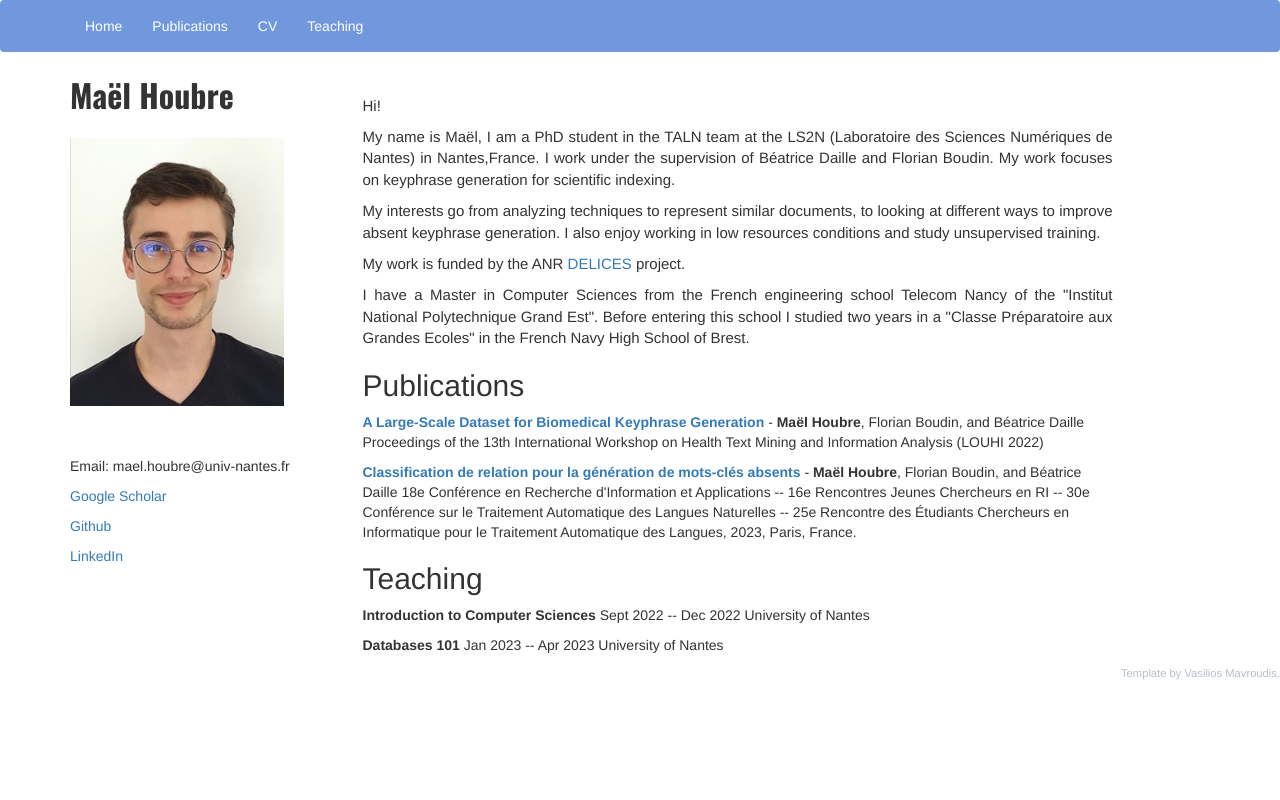
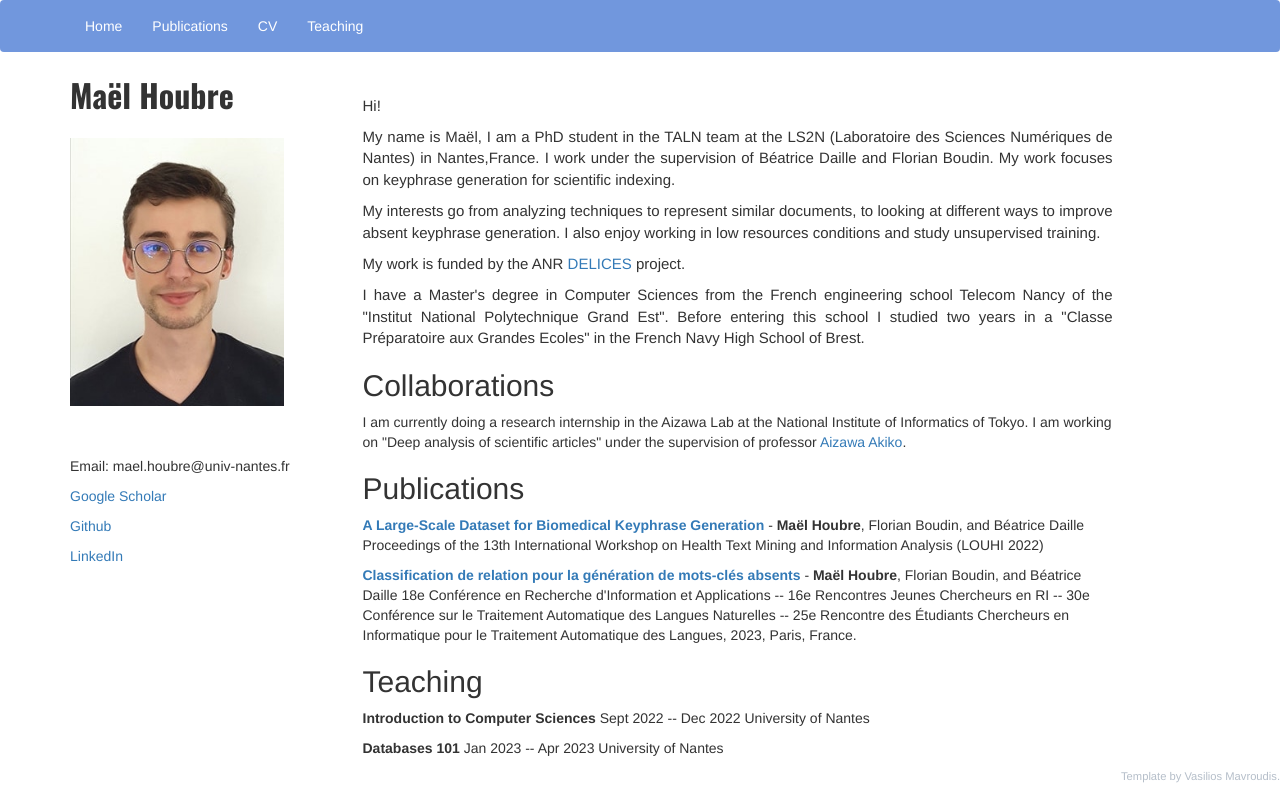
Before and after one commit to MHoubre/mhoubre.github.io, a plain HTML site: page index.html in a window 1280 px wide. Drawn offline with nearby package versions, Linux system fonts and the light colour scheme.

Commit message:
internship

```diff
--- a/index.html
+++ b/index.html
@@ -51,9 +51,15 @@
 
                   <p> My interests go from analyzing techniques to represent similar documents, to looking at different ways to improve absent keyphrase generation. I also enjoy working in low resources conditions and study unsupervised training.</p>
 
-                  <p>My work is funded by the ANR <a href=https://vpge.stanford.edu/fellowships-funding/sgf/details> DELICES </a>project.</p>
-                  <p> I have a Master in Computer Sciences from the French engineering school Telecom Nancy of the "Institut National Polytechnique Grand Est". Before entering this school I studied two years in a "Classe Préparatoire aux Grandes Ecoles" in the French Navy High School of Brest.
+                  <p>My work is funded by the ANR <a href=https://anr-delices.github.io> DELICES </a>project.</p>
+                  <p> I have a Master's degree in Computer Sciences from the French engineering school Telecom Nancy of the "Institut National Polytechnique Grand Est". Before entering this school I studied two years in a "Classe Préparatoire aux Grandes Ecoles" in the French Navy High School of Brest.
               </div>
+
+              <div class = "col">
+                <h2 id="papers">Collaborations</h2>
+                  I am currently doing a research internship in the Aizawa Lab at the National Institute of Informatics of Tokyo. I am working on "Deep analysis of scientific articles" under the supervision of professor <a href="https://researchmap.jp/AkikoAizawa/">Aizawa Akiko</a>.
+              </div>
+
               <div class="col">
                   <h2 id="papers">Publications</h2>
                   <p> <b>
```
